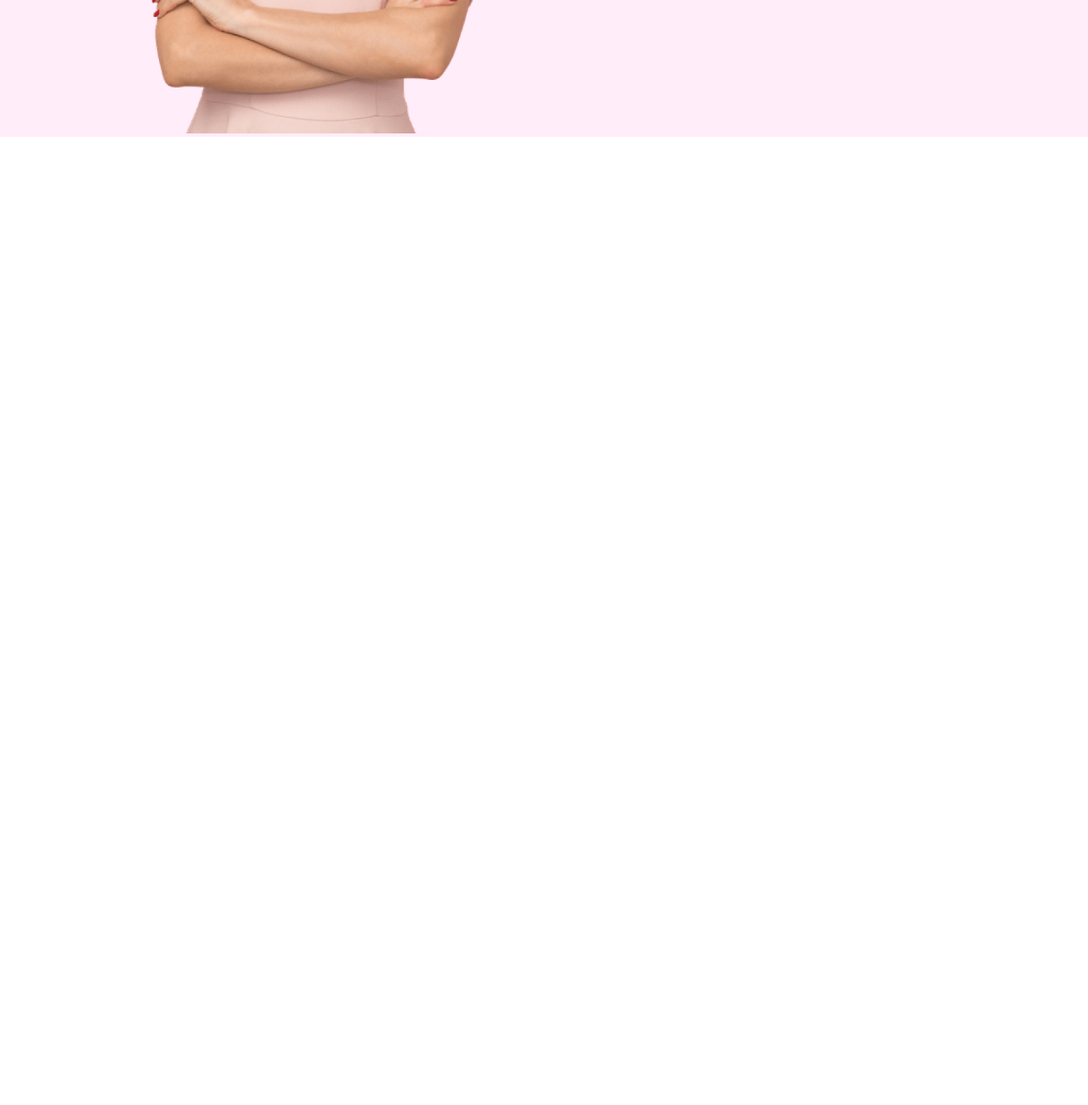
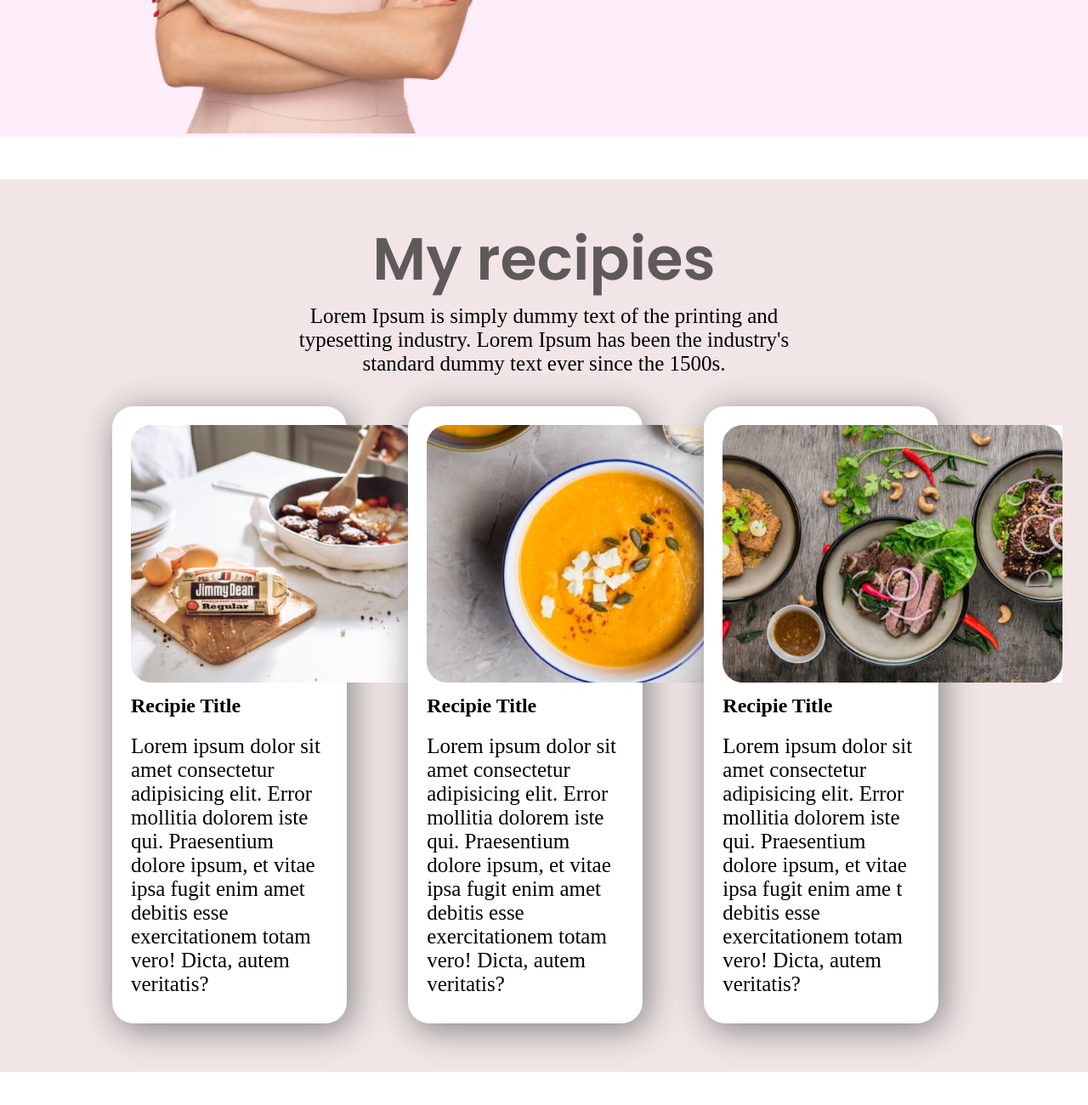
Before and after one commit to rkhademul8/food-network, a plain HTML site: page index.html in a window 1280 px wide. Shown: the part 1428-2728 px from the top of the page at 85% size. Before the commit the page ends 1589 px from the top, so only its background shows below. Drawn offline with Linux system fonts and the light colour scheme.

Commit message:
recipie_part_done

```diff
--- a/index.html
+++ b/index.html
@@ -52,6 +52,47 @@
 
     <!-- About part end -->
 
+    <!-- recipies part start -->
+    <section style="background-color: rgb(241, 229, 229); margin:50px 0px;     padding: 21px 0px;">
+        <div >
+            <h1 style="text-align: center; padding-top: 20px;">My recipies</h1>
+            <div class="cust_padding">
+                <p>Lorem Ipsum is simply dummy text of the printing and typesetting industry.
+                    Lorem Ipsum has been the industry's standard dummy text ever since the
+                    1500s.</p>
+            </div>
+
+        </div>
+
+        <div class="custom_width">
+            <div class="Recipie_left">
+                <div id="box_shadow">
+                    <img id="recipie_img" src="images/food/Project Cover.jpg" alt="">
+                <h2 style="padding: 10px 0px;">Recipie Title</h2>
+                <p style="padding: 10px 0px ; color: black;">Lorem ipsum dolor sit amet consectetur adipisicing elit. Error mollitia dolorem iste qui. Praesentium dolore ipsum, et vitae ipsa fugit enim
+                    amet debitis esse exercitationem totam vero! Dicta, autem veritatis?</p>
+                </div>
+            </div>
+            <div class="Recipie_mid">
+                <div  id="box_shadow">
+                    <img id="recipie_img" src="images/food/Project Cover.png" alt="">
+                <h2 style="padding: 10px 0px;"> Recipie Title</h2>
+                <p style="padding: 10px 0px ; color: black;">Lorem ipsum dolor sit amet consectetur adipisicing elit. Error mollitia dolorem iste qui. Praesentium dolore ipsum, et vitae ipsa fugit enim
+                    amet debitis esse exercitationem totam vero! Dicta, autem veritatis?</p>
+                </div>
+            </div>
+            <div class="Recipie_right">
+                <div  id="box_shadow">
+                    <img id="recipie_img" src="images/food/Project Cover1.jpg" alt="">
+                <h2 style="padding: 10px 0px;" >Recipie Title</h2>
+                <p style="padding: 10px 0px ; color: black;">Lorem ipsum dolor sit amet consectetur adipisicing elit. Error mollitia dolorem iste qui. Praesentium dolore ipsum, et vitae ipsa fugit enim ame
+                    t debitis esse exercitationem totam vero! Dicta, autem veritatis?</p>
+                </div>
+            </div>
+        </div>
+    </section>
+    <!-- recipies part end -->
+
 
 </body>
 </html>
--- a/style.css
+++ b/style.css
@@ -34,6 +34,7 @@ button{
     background: linear-gradient(50deg, #F88F49, #F34C2E);
     color: #fff;
     border: tomato;
+    margin-bottom: 25px;
 }
 .food_bg_img img{
     width: 800px;
@@ -48,6 +49,42 @@ button{
     width: 380px;
     padding-top: 70px;
 }
+.cust_padding p{
+    text-align: center;
+    width: 50%;
+     margin:auto;
+    color: black;
+}
+
+.Recipie_left{
+    width: 32%;
+
+}
+.box_shadow{
+    background-color: #fff;
+}
+.Recipie_mid{
+    width: 32%;
+}
+.Recipie_right{
+    width: 32%;
+}
+
+#box_shadow{
+    margin: 36px;
+    padding: 22px;
+    background-color: #fff;
+    border-radius: 25px;
+    box-shadow: 5px 7px 40px gray;
+
+}
+
+
+#recipie_img{
+    width: 400px;
+}
+
+
 
 
 
@@ -72,4 +109,26 @@ button{
     .food_bg_img img{
         width: 425px;
     }
+
+    .cust_padding p{
+        text-align: center;
+        width: 80%;
+         margin:auto;
+        color: black;
+        text-align: justify;
+    }
+
+    .Recipie_left{
+        width: 100%;
+    }
+    .Recipie_mid{
+        width: 100%;
+    }
+    .Recipie_right{
+        width: 100%;
+    }
+
+    #recipie_img{
+        width: 306px;
+    }
   }
```
